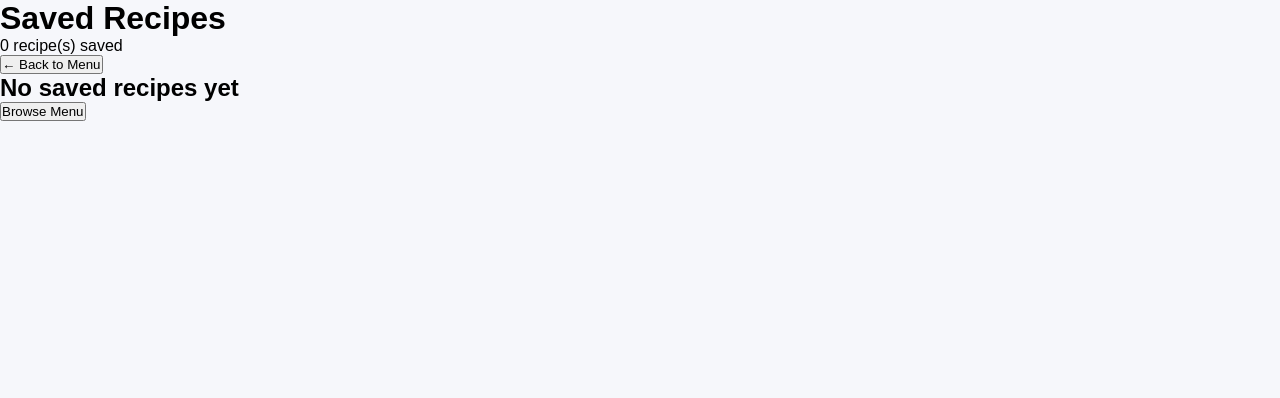
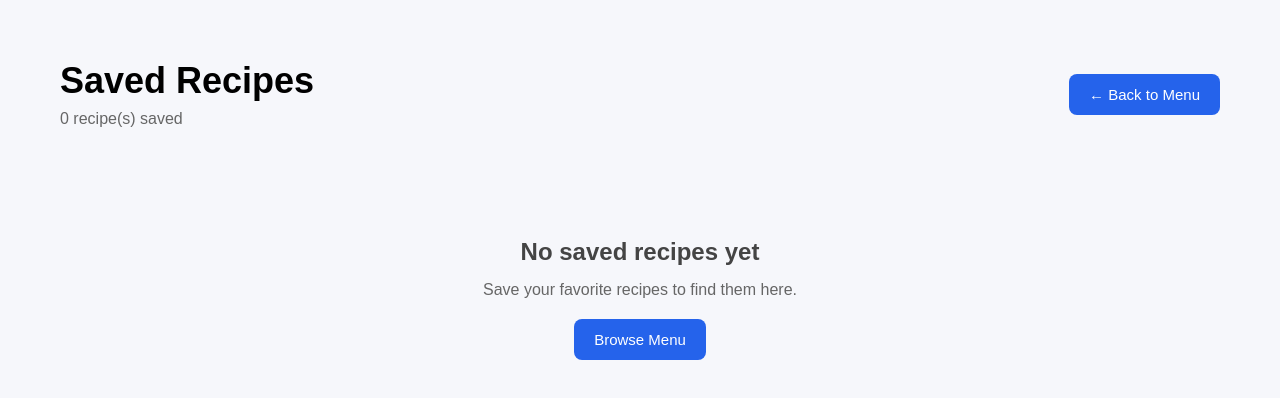
Before and after one commit to hmsupraja/Supraja-s_Party_Menu_Application, a React (Vite) app: page /saved-recipes in a window 1280 px wide. Shown: the top 398 px of the page. Built offline with nearby package versions, Linux system fonts and the light colour scheme; sample sign-in values are in the browser's storage.

Commit message:
Complete saved recipes page and improve application UI

```diff
--- a/src/pages/SavedRecipes.jsx
+++ b/src/pages/SavedRecipes.jsx
@@ -1,6 +1,7 @@
 import { Link } from "react-router-dom";
 import { useEffect, useState } from "react";
 import RecipeCard from "../components/RecipeCard";
+import "../styles/SavedRecipes.css";
 
 function SavedRecipes() {
   const [savedRecipes, setSavedRecipes] = useState([]);
@@ -29,37 +30,52 @@ function SavedRecipes() {
 
   return (
     <div className="saved-page">
+
+      <div className="saved-header">
+        <div>
           <h1>Saved Recipes</h1>
-
           <p>{savedRecipes.length} recipe(s) saved</p>
+        </div>
 
         <Link to="/">
-        <button>← Back to Menu</button>
+          <button className="back-btn">
+            ← Back to Menu
+          </button>
         </Link>
+      </div>
 
       {savedRecipes.length === 0 ? (
-        <div>
+        <div className="empty-state">
           <h2>No saved recipes yet</h2>
 
+          <p>Save your favorite recipes to find them here.</p>
+
           <Link to="/">
-    <button>Browse Menu</button>
+            <button className="browse-btn">
+              Browse Menu
+            </button>
           </Link>
         </div>
       ) : (
         <div className="recipes-grid">
           {savedRecipes.map((recipe) => (
-            <div key={recipe.id}>
+            <div
+              className="saved-card"
+              key={recipe.id}
+            >
               <RecipeCard recipe={recipe} />
 
               <button
+                className="remove-btn"
                 onClick={() => removeRecipe(recipe.id)}
               >
-                Remove
+                Remove Recipe
               </button>
             </div>
           ))}
         </div>
       )}
+
     </div>
   );
 }
--- a/src/styles/Card.css
+++ b/src/styles/Card.css
@@ -68,3 +68,11 @@
 .card-body button:hover {
   background: #1d4ed8;
 }
+small {
+  display: inline-block;
+  color: #666;
+  font-size: 12px;
+  font-weight: bold;
+  margin-bottom: 8px;
+  text-transform: uppercase;
+}
--- /dev/null
+++ b/src/styles/SavedRecipes.css
@@ -0,0 +1,82 @@
+.saved-page {
+  max-width: 1200px;
+  margin: 40px auto;
+  padding: 20px;
+}
+
+.saved-header {
+  display: flex;
+  justify-content: space-between;
+  align-items: center;
+  margin-bottom: 30px;
+}
+
+.saved-header h1 {
+  font-size: 36px;
+  margin-bottom: 8px;
+}
+
+.saved-header p {
+  color: #666;
+}
+
+.recipes-grid {
+  display: flex;
+  flex-wrap: wrap;
+  gap: 30px;
+}
+
+.saved-card {
+  width: 320px;
+}
+
+.saved-card .recipe-card {
+  width: 100%;
+}
+
+.remove-btn {
+  width: 100%;
+  margin-top: 12px;
+  padding: 12px;
+  border: none;
+  border-radius: 8px;
+  background: #dc2626;
+  color: white;
+  cursor: pointer;
+  font-size: 15px;
+  transition: background 0.3s;
+}
+
+.remove-btn:hover {
+  background: #b91c1c;
+}
+
+.back-btn,
+.browse-btn {
+  background: #2563eb;
+  color: white;
+  border: none;
+  padding: 12px 20px;
+  border-radius: 8px;
+  cursor: pointer;
+  font-size: 15px;
+}
+
+.back-btn:hover,
+.browse-btn:hover {
+  background: #1d4ed8;
+}
+
+.empty-state {
+  text-align: center;
+  padding: 80px 20px;
+}
+
+.empty-state h2 {
+  margin-bottom: 15px;
+}
+
+.empty-state p {
+  color: #666;
+  margin-bottom: 20px;
+}
```
Lines whose indentation alone changed are shown as unchanged.
